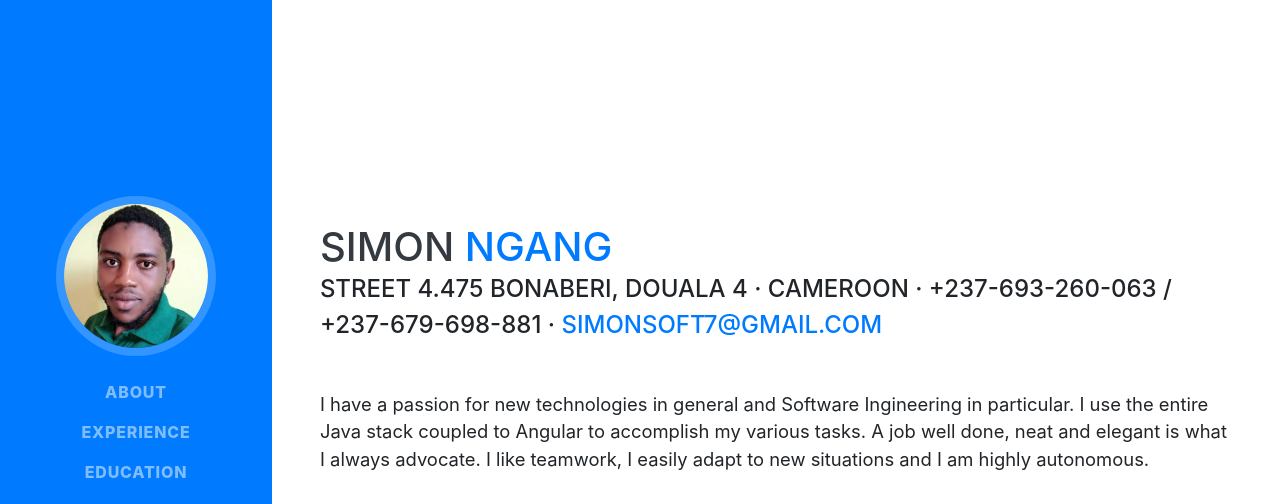
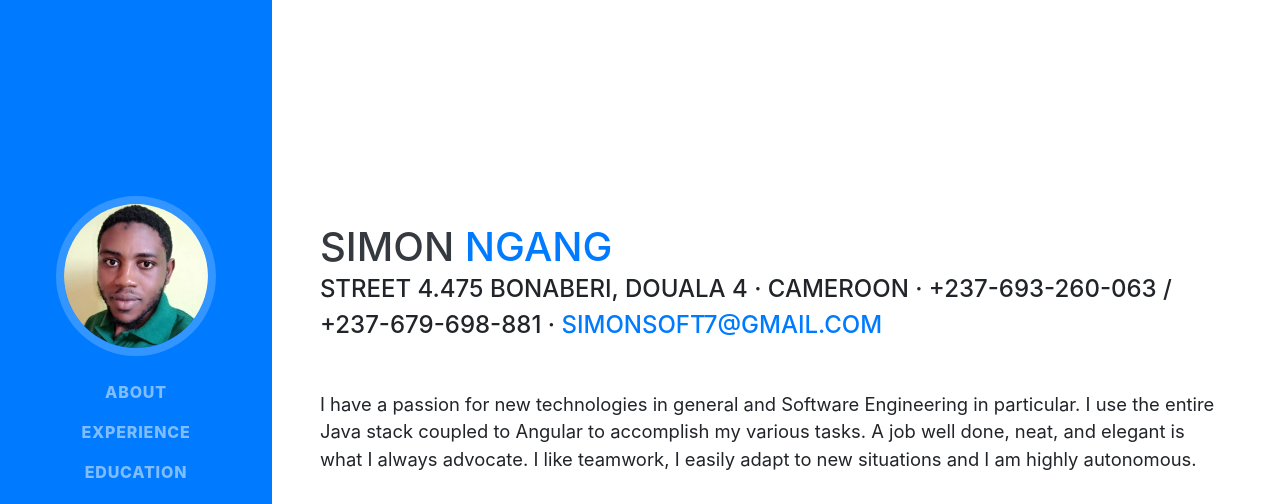
Before and after one commit to Simoganger/Simoganger.github.io, a website with bundled scripts: page index.html in a window 1280 px wide. Shown: the top 504 px of the page. Built offline with nearby package versions, Linux system fonts and the light colour scheme; a web font is replaced by a local one.

Commit message:
Update description

```diff
--- a/index.html
+++ b/index.html
@@ -70,11 +70,7 @@
         <div class="subheading mb-5">Street 4.475 Bonaberi, Douala 4 · Cameroon · +237-693-260-063 / +237-679-698-881 ·
           <a href="mailto:simonsoft7@gmail.com">simonsoft7@gmail.com</a>
         </div>
-        <p class="lead mb-5">I have a passion for new technologies in general and Software Ingineering in particular. I
-          use
-          the entire Java stack coupled to Angular to accomplish my various tasks. A job well done, neat
-          and elegant is what I always advocate. I like teamwork, I easily adapt to new situations and I am highly
-          autonomous.</p>
+        <p class="lead mb-5">I have a passion for new technologies in general and Software Engineering in particular. I use the entire Java stack coupled to Angular to accomplish my various tasks. A job well done, neat, and elegant is what I always advocate. I like teamwork, I easily adapt to new situations and I am highly autonomous.</p>
         <div class="social-icons">
           <a href="https://www.linkedin.com/in/simon-ngang-70384655/" target="_blank">
             <i class="fab fa-linkedin-in"></i>
```
